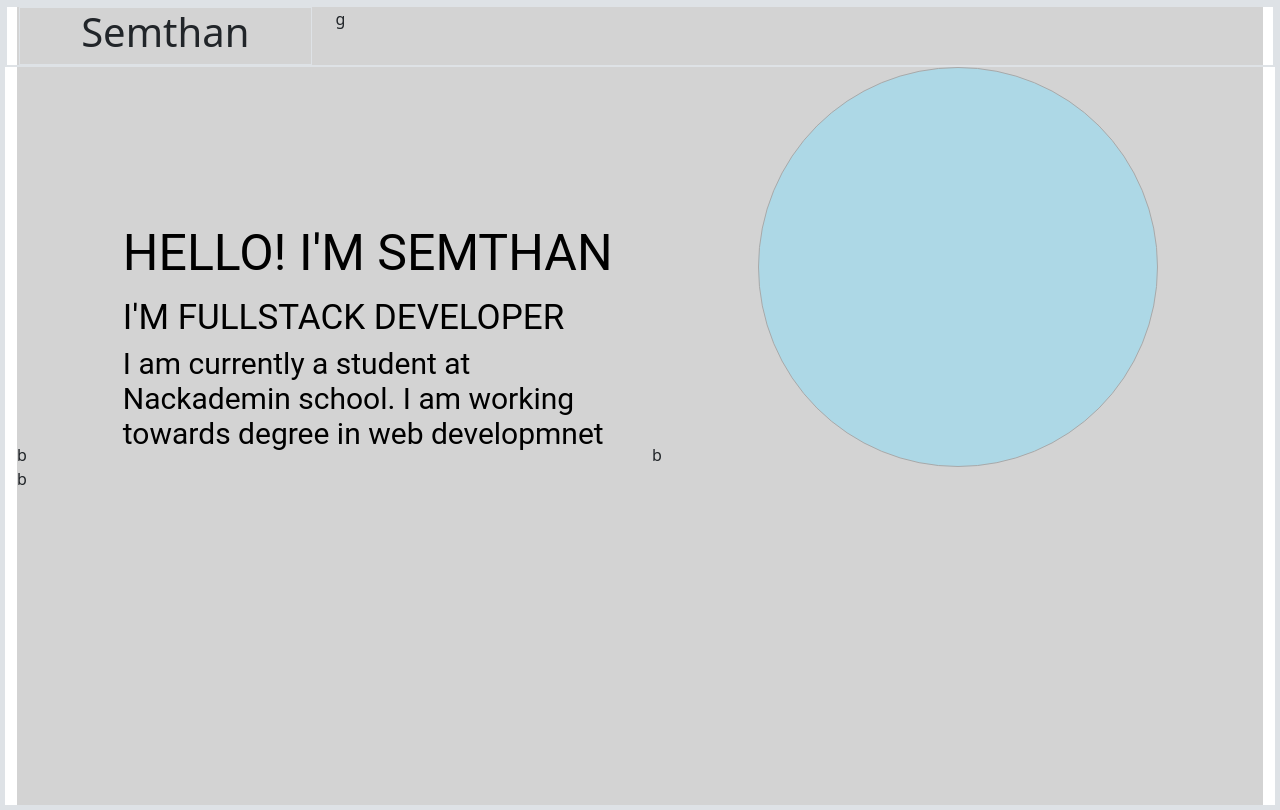
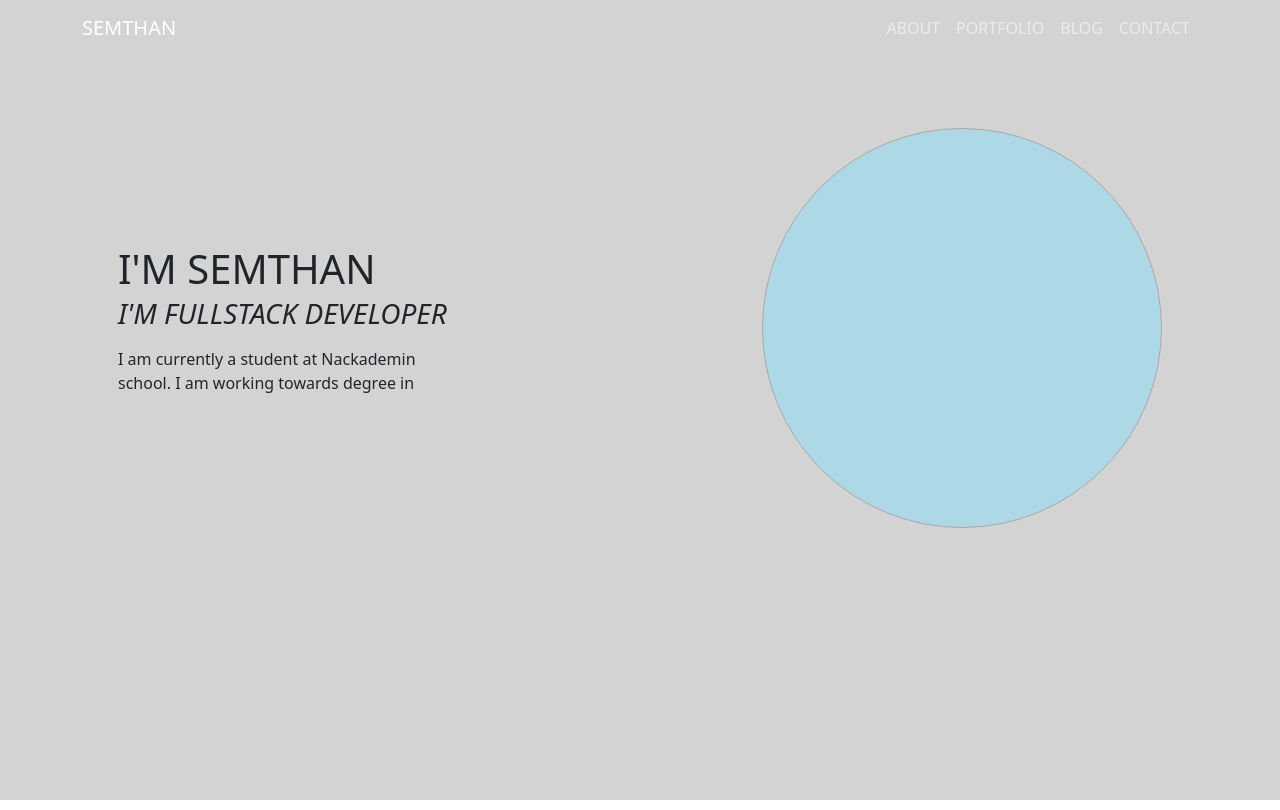
Before and after one commit to Semthan/next_portfolio, a Next.js app: page / in a window 1280 px wide. Built offline with nearby package versions, Linux system fonts and the light colour scheme.

Commit message:
navbar & landing section styling

```diff
--- a/components/landing-section/landingSection.js
+++ b/components/landing-section/landingSection.js
@@ -1,38 +1,34 @@
 import React from 'react';
 import classes from './landingSection.module.css'
-import Logo from './logo'
+import Nav from './navBar'
 import { Col, Container, Row } from 'react-bootstrap';
 
 export default function LandingSection() {
 
     return (
-        <Container fluid className="border border-5">
-            <header className={classes.hero}>
-                <Row className="border border-2">
-                    <Col xs={3}>
-                        <Logo />
-                    </Col>
-                    <Col>g</Col>
-                </Row>
-                <Row className="align-items-end">
-                    <Col xs={1}>b</Col>
-                    <Col xs={5}>
-                        <h1 className={classes.h1}>HELLO! I'M SEMTHAN </h1>
-                        <h3 className={classes.h3}>I'M FULLSTACK DEVELOPER</h3>
-                        <p className={classes.p}>I am currently a student at Nackademin
-                            school. I am working towards degree in
-                            web developmnet
-                        </p>
-                    </Col>
-                    <Col xs={1}>b</Col>
-                    <Col xs={4}>
-                        <div className={classes.circle}></div>
-                    </Col>
-                </Row>
-                <Row className="align-items-end">
-                    <Col>b</Col>
-                </Row>
+        <>
+            <Nav />
+            <header className={`d-flex ${classes.masthead}`}>
+                <Container className="px-4 px-lg-5">
+                    <Row className="align-items-center">
+                        <Col>
+                            <h1 className="mb-1">I'M SEMTHAN</h1>
+                            <h3 className="mb-3"><em>I'M FULLSTACK DEVELOPER</em></h3>
+                            <p>I am currently a student at Nackademin
+                                school. I am working towards degree in</p>
+                        </Col>
+                        <Col xs={3}></Col>
+                        <Col>
+                            <div className={classes.circle}></div>
+                        </Col>
+                    </Row>
+                    <Row>
+                        <div>
+
+                        </div>
+                    </Row>
+                </Container>
             </header>
-        </Container >
+        </>
     )
 }
--- a/components/landing-section/landingSection.module.css
+++ b/components/landing-section/landingSection.module.css
@@ -1,40 +1,15 @@
-.hero {
+.masthead {
+  min-height: 30rem;
+  position: relative;
+  display: table;
+  width: 100%;
   height: 100vh;
-  min-height: 500px;
-  background-color: lightgray;
-  background-position: center;
+  padding-top: 8rem;
+  padding-bottom: 8rem;
+  background-color: lightgrey;
+  background-position: center center;
   background-repeat: no-repeat;
   background-size: cover;
-}
-
-.h1 {
-  font-family: Roboto;
-  font-style: normal;
-  font-weight: normal;
-  font-size: 50px;
-  line-height: 71px;
-  padding-top: 10px;
-
-  /* identical to box height */
-  display: flex;
-  align-items: center;
-  text-align: center;
-
-  color: #000000;
-}
-
-.h3 {
-  font-family: Roboto;
-  font-style: normal;
-  font-weight: normal;
-  font-size: 35px;
-  line-height: 118.19%;
-
-  /* or 47px */
-  display: flex;
-  align-items: center;
-
-  color: #000000;
 }
 
 .p {
@@ -51,7 +26,6 @@
   width: 400px;
   height: 400px;
   border-radius: 50%;
-
   background: lightblue;
   border: 1px solid darkgray;
   box-sizing: border-box;
--- a/components/landing-section/logo.js
+++ /dev/null
@@ -1,13 +0,0 @@
-import React from 'react'
-import { Col } from 'react-bootstrap'
-
-export default function Logo() {
-    return (
-        <>
-            <div className="border text-center">
-                <h1>Semthan</h1>
-            </div>
-        </>
-
-    )
-}
```
